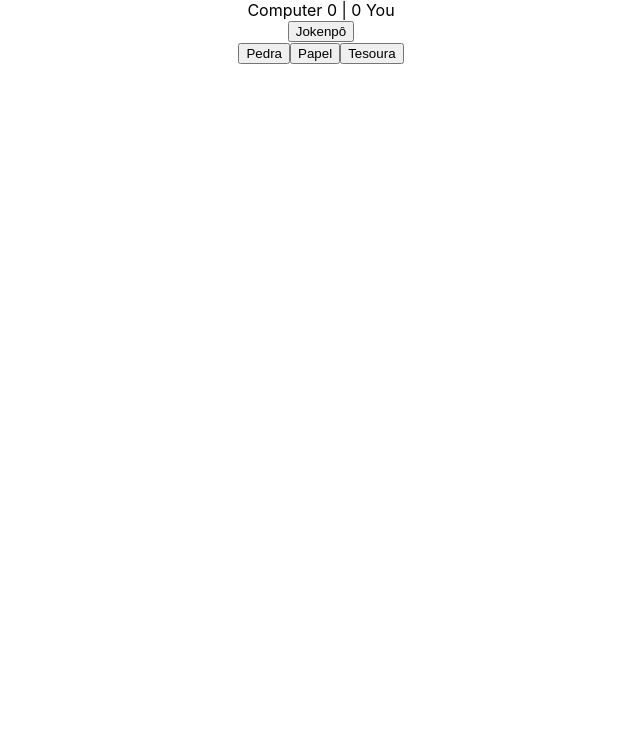
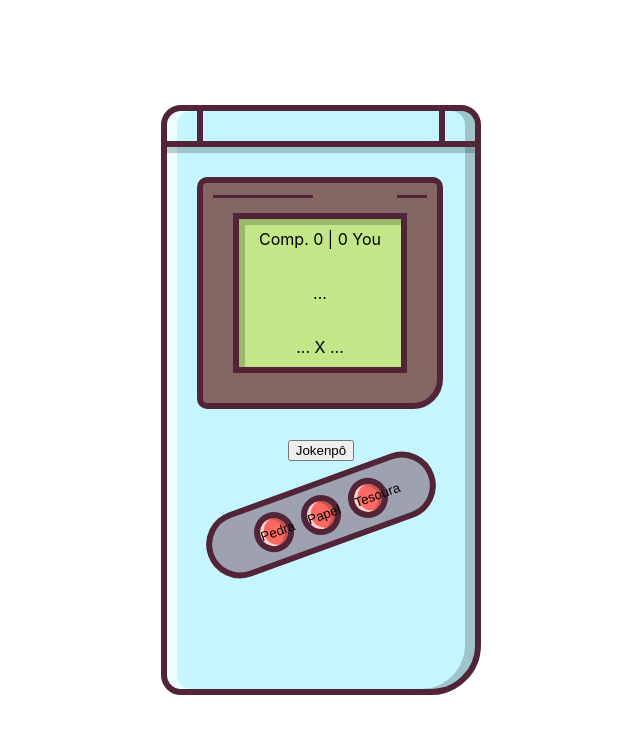
Before and after one commit to mateusturola/jokenpo, a React (Create React App) app: page / in a window 1280 px wide. Shown: the top 734 px of the page, without its empty margins (319-959 px from the left). Built offline with nearby package versions, Linux system fonts and the light colour scheme.

Commit message:
Inicia estilização da pagina

```diff
--- a/src/App.css
+++ b/src/App.css
@@ -1,3 +1,11 @@
+.App {
+  display: flex;
+  flex-direction: column;
+  align-items: center;
+  justify-content: center;
+  height: 100vh;
+}
+
 .App {
   text-align: center;
 }
@@ -6,6 +14,8 @@
   height: 40vmin;
   pointer-events: none;
 }
+
+
 
 @media (prefers-reduced-motion: no-preference) {
   .App-logo {
--- a/src/Components/ButtonGame.jsx
+++ b/src/Components/ButtonGame.jsx
@@ -5,7 +5,7 @@ class ButtonGame extends Component {
   render() {
     const { name, getUserGame } =this.props;
     return (
-      <button type="button" onClick={() => getUserGame(name) } >
+      <button type="button" onClick={() => getUserGame(name)}>
         {name}
       </button>
     );
--- a/src/Components/Game.jsx
+++ b/src/Components/Game.jsx
@@ -3,23 +3,24 @@ import ButtonGame from './ButtonGame';
 import Ring from './Ring';
 import Scoreboard from './Scoreboard';
 import UserGame from './UserGame';
+import '../Style/game.css'
 
 class Game extends Component {
   constructor() {
     super();
     this.state = {
-      userSelectGame:"",
-      userGame: "",
-      computerGame: "",
+      userSelectGame:"...",
+      userGame: "...",
+      computerGame: "...",
       gameDone: false,
       userScore: 0,
       computerScore: 0,
-      win: ""
+      win: "..."
     }
   }
 
   getUserGame = (name) => {
-    this.setState({ userSelectGame: name});
+    this.setState({ userSelectGame: name, win: "...", userGame: "...", computerGame: "..." });
   }
 
   generateComputerGame = () => {
@@ -52,14 +53,29 @@ class Game extends Component {
   render() {
     const { userGame, userSelectGame, computerGame, gameDone, userScore, computerScore, win } = this.state;
     return (
-      <div>
-        <Scoreboard userScore={userScore} computerScore={computerScore} win={win} />
-        <Ring userGame={userGame} computerGame={computerGame} gameDone ={ gameDone }  />
-        <UserGame userGame={userSelectGame} generateComputerGame={ this.generateComputerGame } />
-        <ButtonGame name="Pedra" getUserGame={this.getUserGame } />
-        <ButtonGame name="Papel" getUserGame={ this.getUserGame} />
-        <ButtonGame name="Tesoura" getUserGame={ this.getUserGame } />
-      </div>
+      <>
+        <div className="game">
+          <div className="header"></div>
+          <div className="screen">
+          <div className="glass">
+            <Scoreboard userScore={userScore} computerScore={computerScore} win={win} />
+            <Ring userGame={userGame} computerGame={computerGame} gameDone={gameDone} userSelectGame={ userSelectGame }  />
+          </div>
+          </div>
+          <div className="actions">
+            <div className="directions">
+              <button type="button" onClick={() => this.generateComputerGame()} className="arrow-top">
+                Jokenpô
+              </button>
+            </div>
+            <div className="buttons" >
+              <ButtonGame name="Pedra" getUserGame={this.getUserGame } />
+              <ButtonGame name="Papel" getUserGame={ this.getUserGame} />
+              <ButtonGame name="Tesoura" getUserGame={ this.getUserGame } />
+            </div>
+          </div>
+        </div>
+      </>
     );
   }
 }
--- a/src/Components/Ring.jsx
+++ b/src/Components/Ring.jsx
@@ -6,7 +6,7 @@ class Ring extends Component {
     const { computerGame, userGame, gameDone } = this.props;
     return (
       <div>
-        { gameDone && `${computerGame} X ${userGame}` }
+        {computerGame} X {userGame}
       </div>
     );
   }
--- a/src/Components/Scoreboard.jsx
+++ b/src/Components/Scoreboard.jsx
@@ -13,14 +13,14 @@ class Scoreboard extends Component {
     }} = this;
 
     return (
-      <div>
-        <div>
-          Computer {computerScore} | { userScore } You
+      <>
+        <div className="scoreBoard">
+          Comp. {computerScore} | { userScore } You
         </div>
         <div>
           { win !== "" && win }
         </div>
-      </div>
+      </>
     );
   }
 }
--- a/src/Components/UserGame.jsx
+++ b/src/Components/UserGame.jsx
@@ -6,7 +6,6 @@ class UserGame extends Component {
     const { userGame, generateComputerGame } = this.props
     return (
       <div>
-        { userGame }
         <button type="button" onClick={() => generateComputerGame() }>
           Jokenpô
         </button>
--- /dev/null
+++ b/src/Style/game.css
@@ -0,0 +1,109 @@
+
+.game {
+  background-color: var(--blue);
+  width: 320px;
+  height: 590px;
+  border-radius: 20px 20px 50px;
+  border: 6px solid var(--stroke);
+  box-shadow: inset 10px 0 rgba(255,255,255,0.7), inset -10px 0 rgba(0,0,0,0.2) ;
+  position: relative;
+}
+
+.header {
+  width: 100%;
+  height: 36px;
+  border-bottom: 6px solid var(--stroke);
+  position: relative;
+  box-shadow: 0 6px rgba(0,0,0,0.2) ;
+}
+
+.header:after, .header:before {
+  content: "";
+  height: 100%;
+  width: 6px;
+  background-color: var(--stroke);
+  position: absolute;
+}
+
+.header:before {
+  left: 30px;
+}
+
+.header:after {
+  right: 30px;
+}
+
+.glass {
+  display: flex;
+  flex-direction: column;
+  justify-content: space-between;
+}
+
+.screen {
+  width: 246px;
+  background-color: var(--light-brow);
+  margin: 30px 0 0 30px;
+  border: 6px solid var(--stroke);
+  padding: 30px;
+  border-radius: 10px 10px 30px;
+  position: relative;
+}
+
+.screen .glass {
+  width: 100%;
+  height: 160px;
+  background-color: var(--green);
+  border: 6px solid var(--stroke);
+  box-shadow: inset 6px 6px rgba(0,0,0,0.2);
+  overflow: hidden;
+  position: relative;
+  padding: 10px;
+}
+
+.glass:after {
+  right: -20px;
+  width: 50px !important;
+}
+
+.screen:after, .screen:before {
+  content:"";
+  height: 3px;
+  position: absolute;
+  top: 12px;
+  background-color: var(--stroke);
+}
+
+.screen:before {
+  width: 100px;
+  left: 10px;
+}
+
+.screen:after {
+  width: 30px;
+  right: 10px;
+}
+
+.buttons {
+ border: 6px solid var(--stroke);
+ padding: 8px 3px;
+ margin: 20px;
+ background-color: var(--gray);
+ border-radius: 100px;
+ transform: rotate(-20deg);
+}
+
+.buttons button {
+ background-color: var(--red);
+ border: 6px solid var(--stroke);
+ border-radius: 50%;
+ width: 40px;
+ height: 40px;
+ padding: 0;
+ box-shadow: inset 4px 0 rgba(255,255,255,0.7), inset -4px 0 rgba(0,0,0,0.2) ;
+ margin: 0 5px;
+}
+
+
+.actions {
+ padding: 30px 14px 0;
+}
--- a/src/index.css
+++ b/src/index.css
@@ -7,7 +7,32 @@ body {
   -moz-osx-font-smoothing: grayscale;
 }
 
-code {
-  font-family: source-code-pro, Menlo, Monaco, Consolas, 'Courier New',
-    monospace;
+:root {
+ --pink: #FAD1D9;
+ --blue: #C5F6FF;
+ --stroke: #522438;
+ --green: #C2E688;
+ --red: #FC6963;
+ --light-brow: #846662;
+ --gray: #9EA1AF;
 }
+
+* {
+  box-sizing: border-box;
+}
+
+html, body {
+  min-height: 100vh; margin: 0;
+  display: flex;
+  flex-direction: column;
+  flex-shrink: 0;
+}
+
+button {
+  outline:0 !important;
+  cursor: pointer;
+}
+
+button:focus {
+box-shadow: inset 0 0 !important;
+}
```
